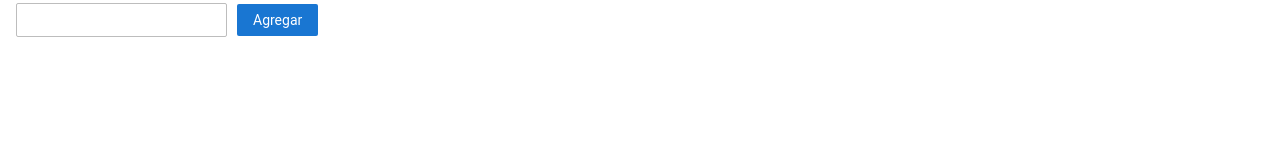
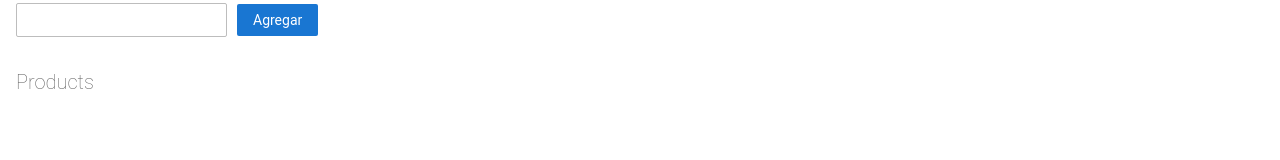
Before and after one commit to npeirano/angular-vupwra, an Angular app: page / in a window 1280 px wide. Shown: the part 140-300 px from the top of the page. Built offline with nearby package versions, Linux system fonts and the light colour scheme.

Commit message:
1 file modified

```diff
--- a/src/app/product-list/product-list.component.html
+++ b/src/app/product-list/product-list.component.html
@@ -7,7 +7,7 @@
     <input id="name" type="text" formControlName="name">
        <button class="button" type="submit">Agregar</button>
   </div>
-
+  <app-lista-equipos> </app-lista-equipos>
 
 </form>
 
```
